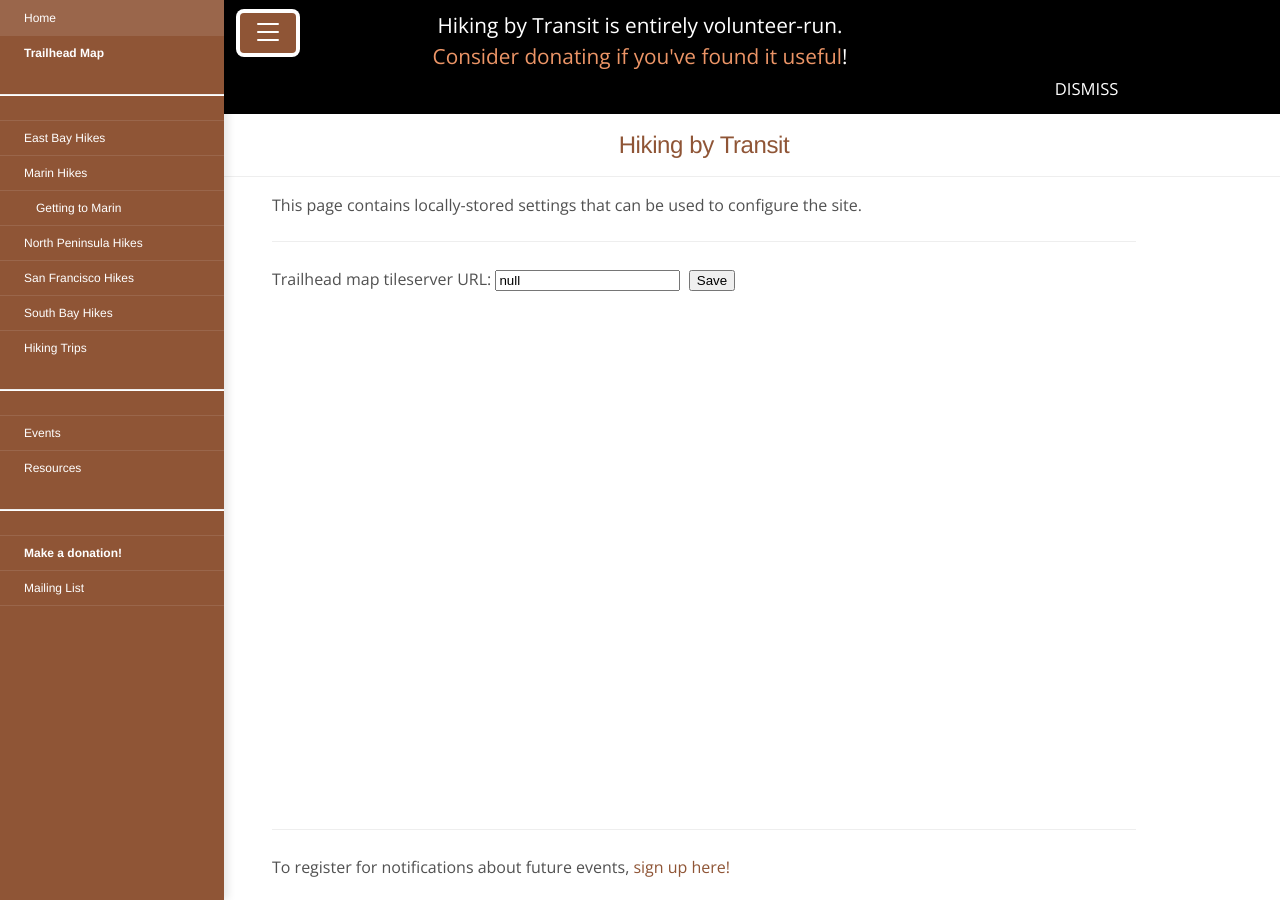
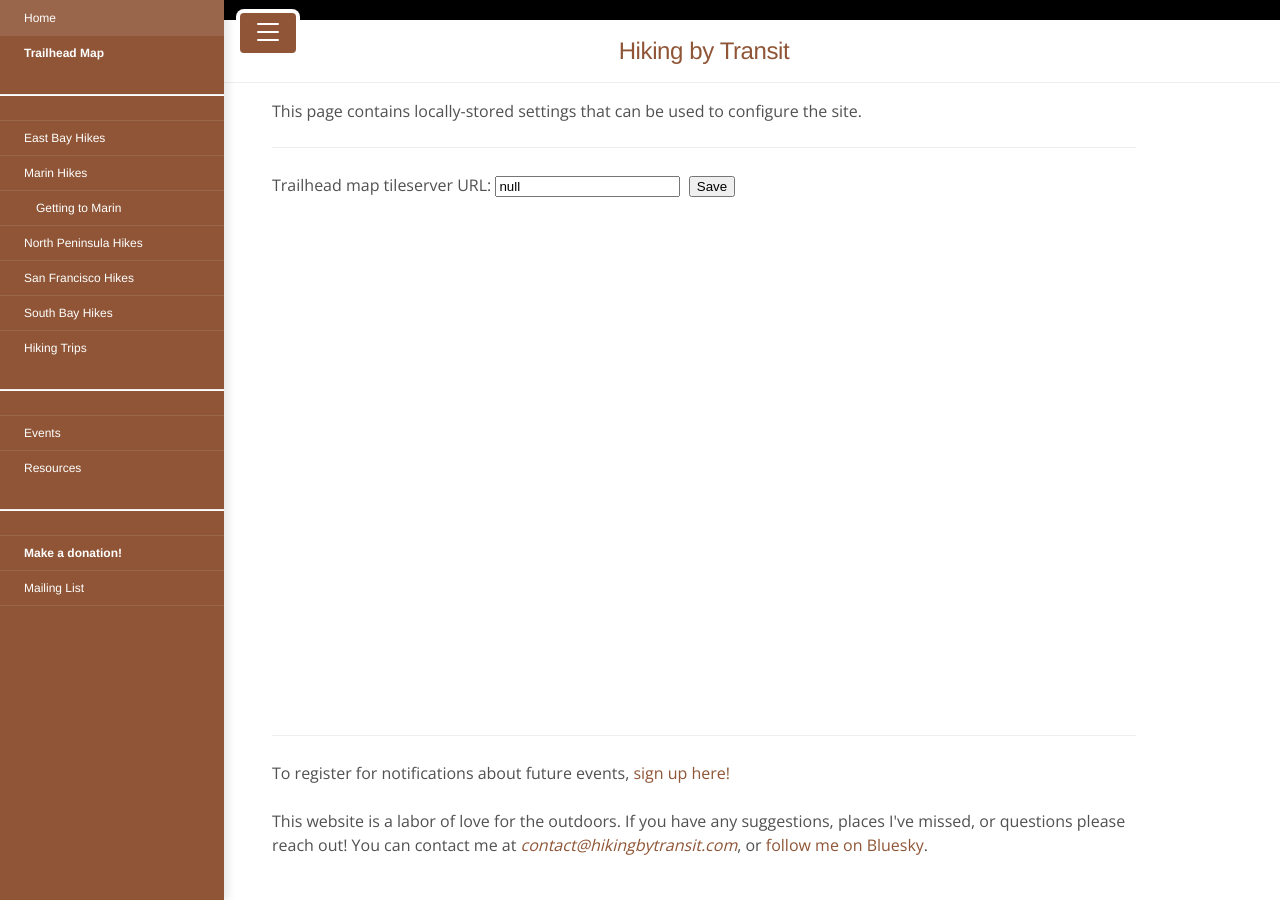
Before and after one commit to tschuy/hiking-by-transit, a Jekyll site: the page built from settings.html, in a window 1280 px wide and 900 px high. Built offline with Jekyll 4.4.1, drawn with Linux system fonts in a browser that asks for light colours.

Commit message:
promo: deactivate donation banner

```diff
--- a/_includes/promo.html
+++ b/_includes/promo.html
@@ -1,10 +1,11 @@
 
 <div id="promo" data-name="promodonatetransitmonth">
-    <div id="sidebar-toggle-phantom">
+<!--    <div id="sidebar-toggle-phantom">
     </div>
     <div id="promo-interior">
 	Hiking by Transit is entirely volunteer-run.<br>
 	<a href="https://ko-fi.com/hikingbytransit">Consider donating if you've found it useful</a>!<br>
     </div>
     <div id="promo-dismiss"><a href="#" onclick="dismissPromo('Sat, 27 Sep 2025 09:00:00 UTC'); return false;">DISMISS</a></div>
+-->
 </div>
```
